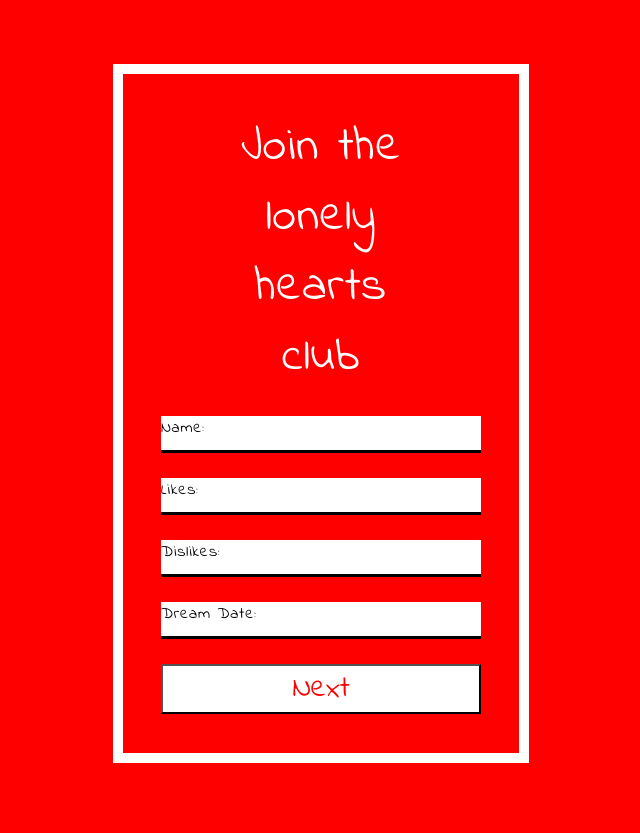
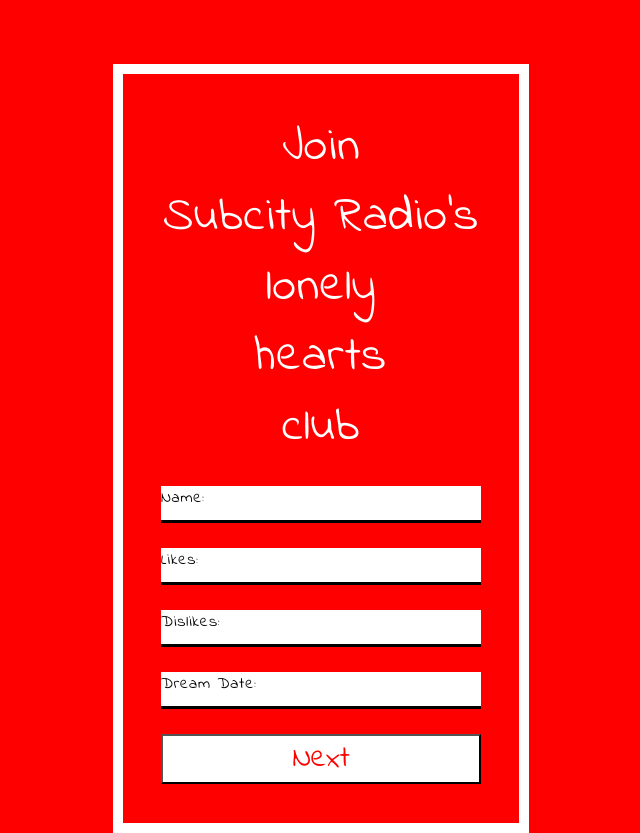
Before and after one commit to aemccabe/lonely-hearts-club, a Next.js app: page / in a window 1280 px wide. Shown: the whole page, without its empty margins (319-959 px from the left). Before the commit the page ends 800 px from the top, so only its background shows below. Built offline with nearby package versions, Linux system fonts and the light colour scheme.

Commit message:
Update index.js
changed header

```diff
--- a/pages/index.js
+++ b/pages/index.js
@@ -25,8 +25,9 @@
           <div id="header-section">
             <p id="header-tag-line">
               {" "}
-              Join the <br />
-              lonely
+              Join <br />
+              Subcity Radio's
+              <br /> lonely
               <br /> hearts
               <br /> club
             </p>
```
